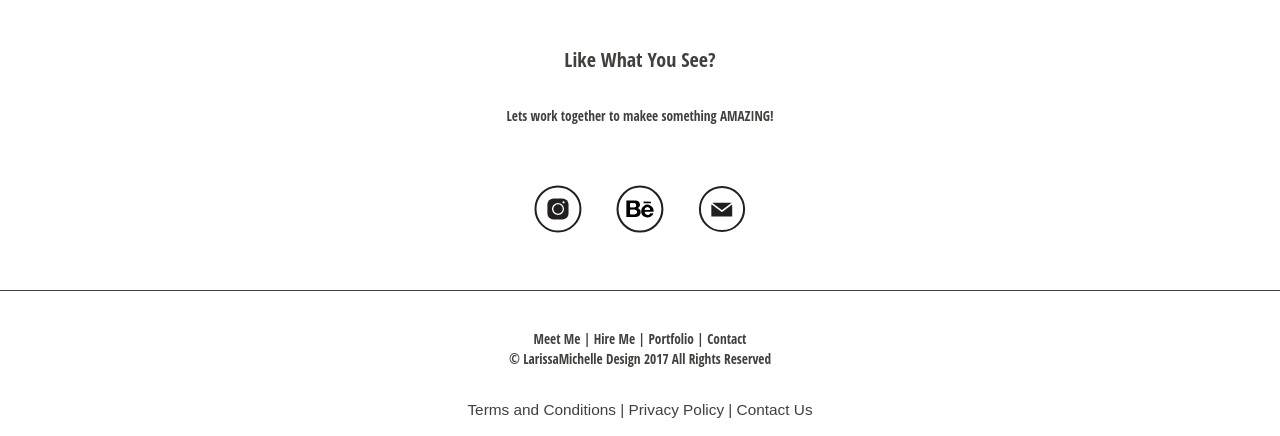
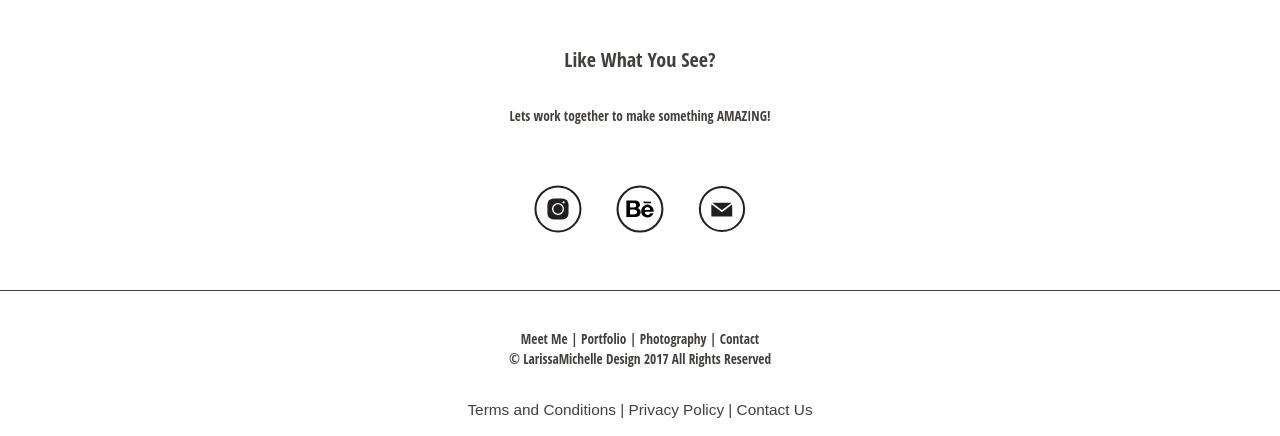
Before and after one commit to Carr0551/Portfolio-Website, a Jekyll site: the page built from index.html, in a window 1280 px wide. Shown: the part 1376-1812 px from the top of the page. Built offline with Jekyll 4.4.1, drawn with Linux system fonts in a browser that asks for light colours; some web fonts are replaced.

Commit message:
fixed image clarity
changed image and added links to footer

```diff
--- a/_layouts/default.html
+++ b/_layouts/default.html
@@ -34,7 +34,7 @@
   {{content}}
   <section itemscope itemtype="https://schema.org/Person">
     <h2 class="subheading text-center push-0">Like What You See?</h2>
-    <p class="text-center push-0">Lets work together to makee something AMAZING!</P>
+    <p class="text-center push-0">Lets work together to make something AMAZING!</P>
     <div class="social-icons text-center pad-t-2 pad-b-2">
       <a itemprop="url" class="icon-link gutter-1-2" href="{{site.baseurl}}/https://www.instagram.com/larissacarruthers/">
         <i class="icon i-48">
@@ -56,7 +56,7 @@
 </body>
   <footer class="footer island">
     <p class="push-0">
-      <a class="footer-nav" href="#">Meet Me</a> | <a class="footer-nav" href="#">Hire Me</a> | <a class="footer-nav" href="#">Portfolio</a> | <a class="footer-nav" href="#">Contact</a>
+      <a class="footer-nav" href="{{site.baseurl}}/meetme">Meet Me</a> | <a class="footer-nav" href="{{site.baseurl}}/portfolio">Portfolio</a> | <a class="footer-nav" href="{{site.baseurl}}/photography">Photography</a> | <a class="footer-nav" href="{{site.baseurl}}/contact">Contact</a>
     </p>
     <p class="footer-nav push">© LarissaMichelle Design 2017 All Rights Reserved</p>
     <a class="footer-nav" <a class="footer-nav" href="#">Terms and Conditions</a> | <a class="footer-nav" href="#">Privacy Policy</a> | <a class="footer-nav" href="#">Contact Us</a>
--- a/ocean-project.html
+++ b/ocean-project.html
@@ -8,7 +8,7 @@
   <p class="subheading text-center push">Descriptive Word</P>
     <ul class="grid content-fill grid-stretch island-1-4 push-0">
       <li class="unit xs-1 s-1 m-1 l-1 xl-1 unit-content-distribute push">
-        <div class="container">
+        <div class="">
           <img src="{{site.baseurl}}/images/ocean-typography.jpg" alt="" class="image" style="width:100%">
         </div>
         <div class="pad-t-2 island-1-4 gutter-2">
```
Also changed, not shown: images/photography-main.jpg, 1 other file.
